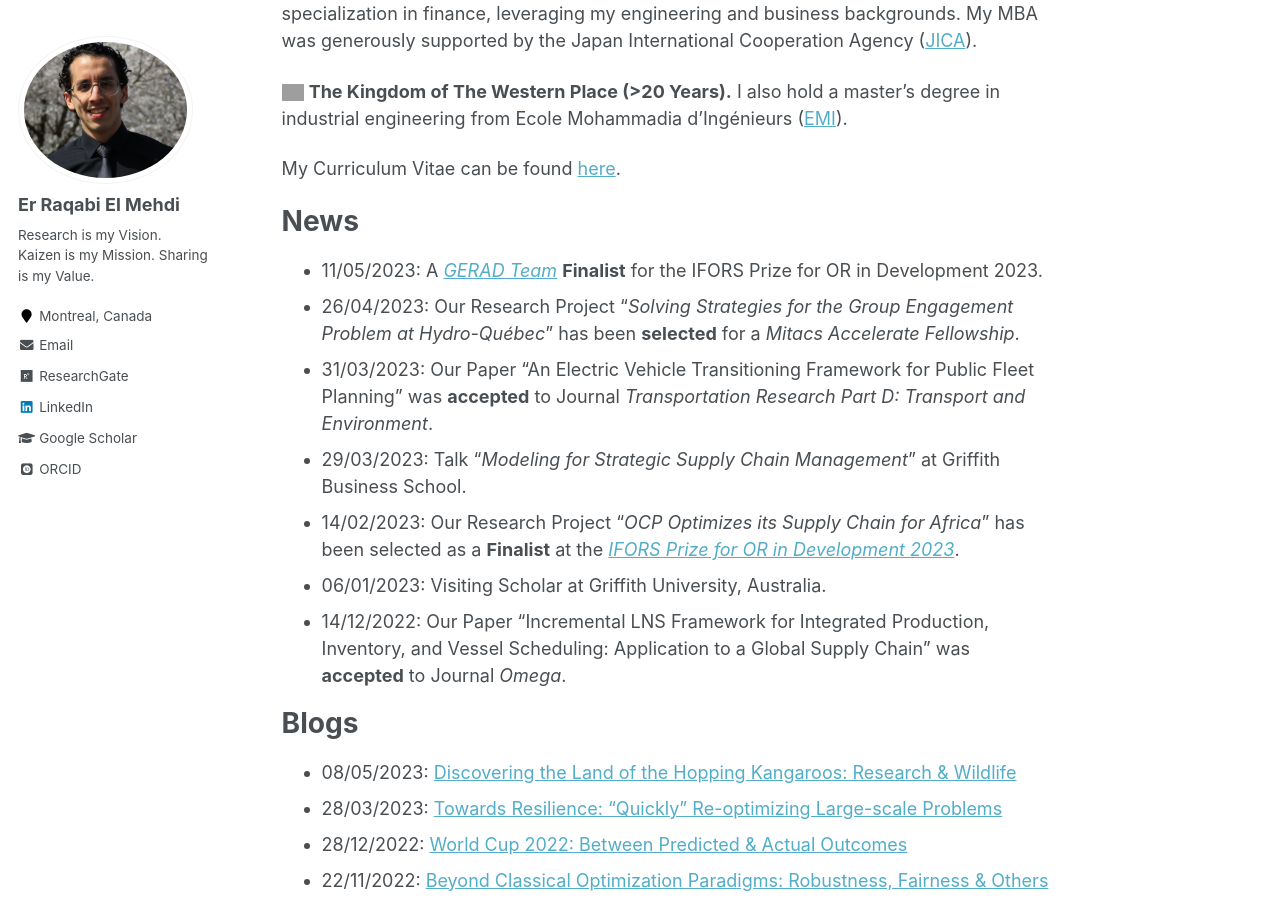
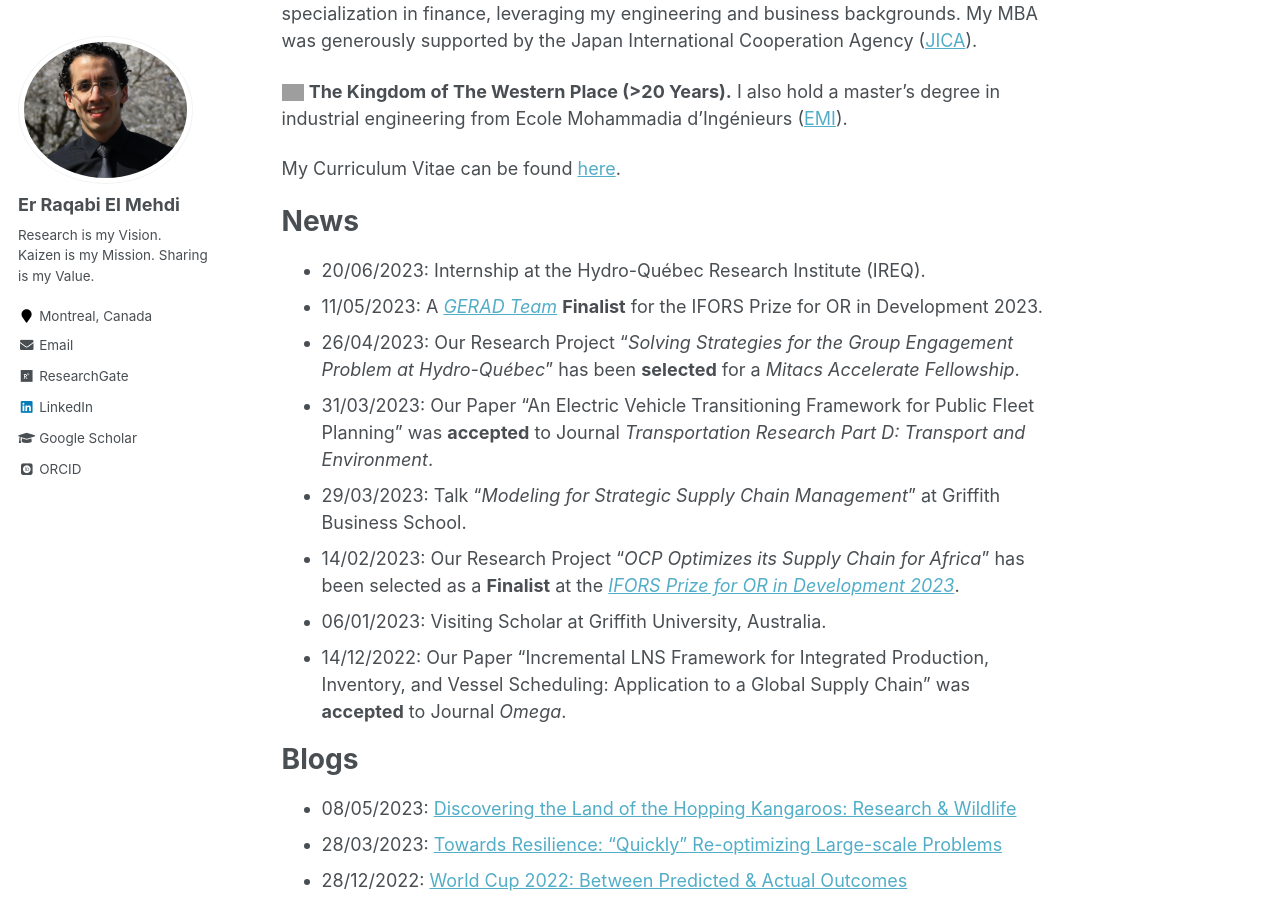
Before and after one commit to RqbMedi/rqbmedi.github.io, a Jekyll site: the page built from _pages/about.md, in a window 1280 px wide and 900 px high, scrolled down 674 px. Built offline with Jekyll 4.4.1, drawn with Linux system fonts in a browser that asks for light colours; some web fonts are replaced; grey boxes are pictures that could not be loaded.

Commit message:
Update about.md

```diff
--- a/_pages/about.md
+++ b/_pages/about.md
@@ -26,6 +26,7 @@ My Curriculum Vitae can be found [here](http://rqbmedi.github.io/files/CV.pdf).
 
 News
 ======
+- 20/06/2023: Internship at the Hydro-Québec Research Institute (IREQ).
 - 11/05/2023: A [*GERAD Team*](https://www.gerad.ca/en/posts/1060) **Finalist** for the IFORS Prize for OR in Development 2023.
 - 26/04/2023: Our Research Project "*Solving Strategies for the Group Engagement Problem at Hydro-Québec*" has been **selected** for a *Mitacs Accelerate Fellowship*.
 - 31/03/2023: Our Paper "An Electric Vehicle Transitioning Framework for Public Fleet Planning" was **accepted** to Journal *Transportation Research Part D: Transport and Environment*.
```
